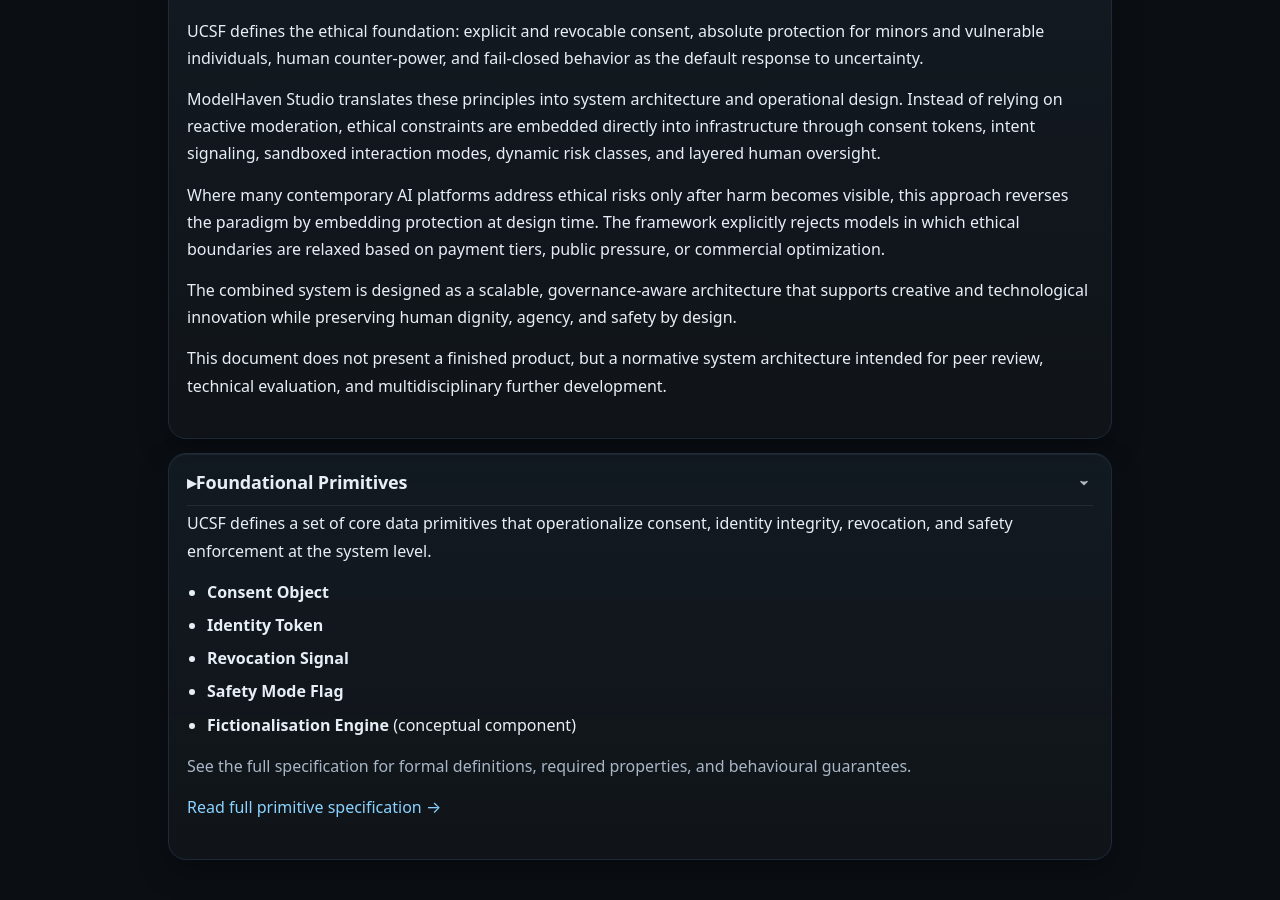
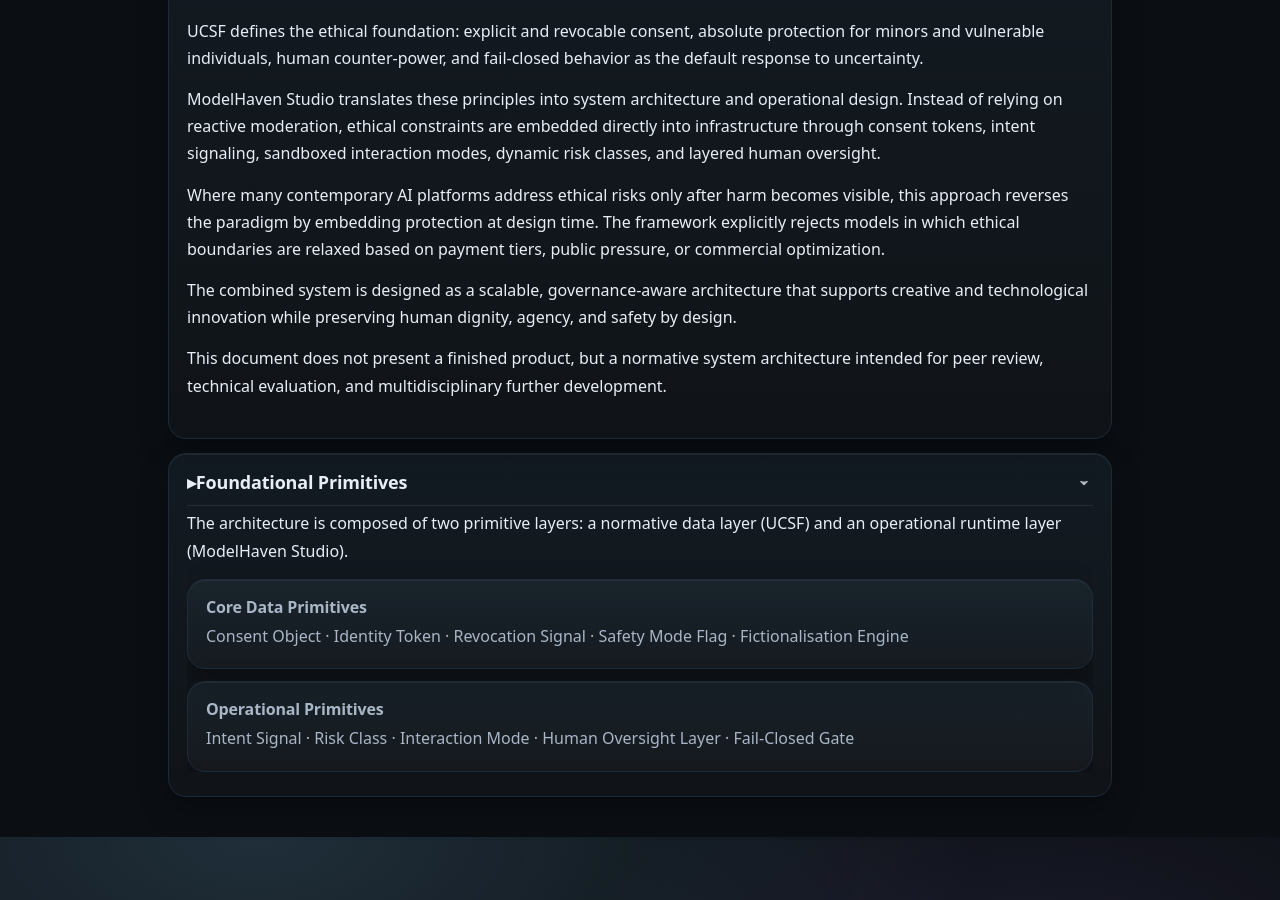
Before and after one commit to MartijnBruzzese/ModelHaven-Studio, a Jekyll site: the page built from index_en.html, in a window 1280 px wide and 900 px high, scrolled down 1295 px. Built offline with Jekyll 4.4.1, drawn with Linux system fonts in a browser that asks for light colours.

Commit message:
Update index_en.html

```diff
--- a/index_en.html
+++ b/index_en.html
@@ -168,33 +168,37 @@
     </div>
   </section>
 
-  <!-- Foundational Primitives -->
 <section class="card collapsible" style="grid-column:1/-1;">
   <h3 class="collapse-toggle">Foundational Primitives</h3>
 
   <div class="collapse-content">
+
     <p>
-        UCSF defines a set of core data primitives that operationalize consent,
-        identity integrity, revocation, and safety enforcement at the system level.
+      The architecture is composed of two primitive layers: a normative
+      data layer (UCSF) and an operational runtime layer (ModelHaven Studio).
     </p>
 
-      <ul>
-        <li><strong>Consent Object</strong></li>
-        <li><strong>Identity Token</strong></li>
-        <li><strong>Revocation Signal</strong></li>
-        <li><strong>Safety Mode Flag</strong></li>
-        <li><strong>Fictionalisation Engine</strong> (conceptual component)</li>
-      </ul>
+    <div style="display:grid; gap:12px; margin-top:12px;">
 
-      <p class="muted">
-        See the full specification for formal definitions, required properties,
-        and behavioural guarantees.
+      <a class="card" href="core_data_primitives.html" style="text-decoration:none;">
+        <h4 style="margin:0;">Core Data Primitives</h4>
+        <p class="muted" style="margin:6px 0 0;">
+          Consent Object · Identity Token · Revocation Signal · Safety Mode Flag · Fictionalisation Engine
         </p>
+      </a>
 
-      <p>
-        <a href="ucsf_primitives.html">Read full primitive specification →</a>
+      <a class="card" href="operational_primitives.html" style="text-decoration:none;">
+        <h4 style="margin:0;">Operational Primitives</h4>
+        <p class="muted" style="margin:6px 0 0;">
+          Intent Signal · Risk Class · Interaction Mode · Human Oversight Layer · Fail-Closed Gate
         </p>
+      </a>
+
+    </div>
+
   </div>
 </section>
 
+
+
 </div>
```
Lines whose indentation alone changed are shown as unchanged.
